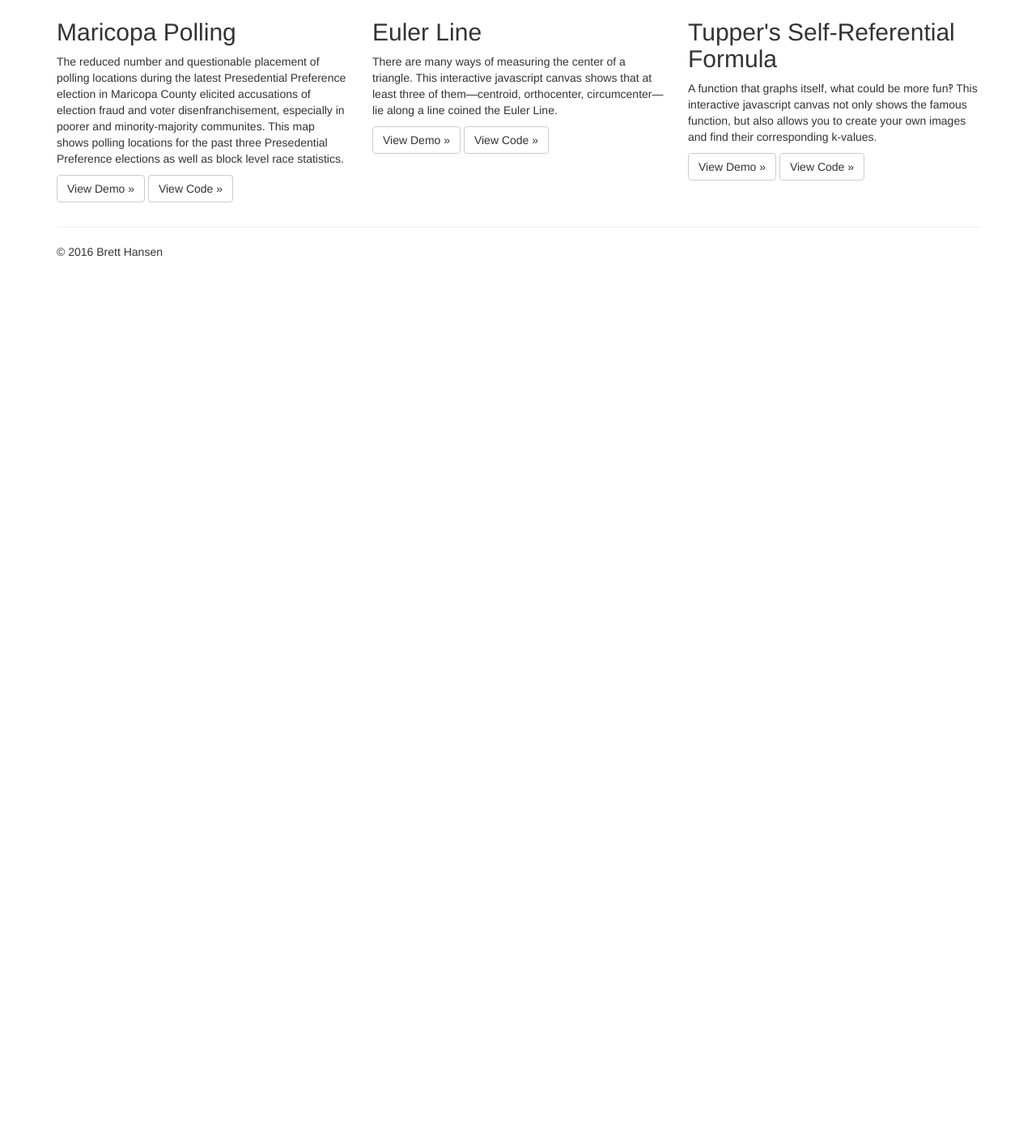
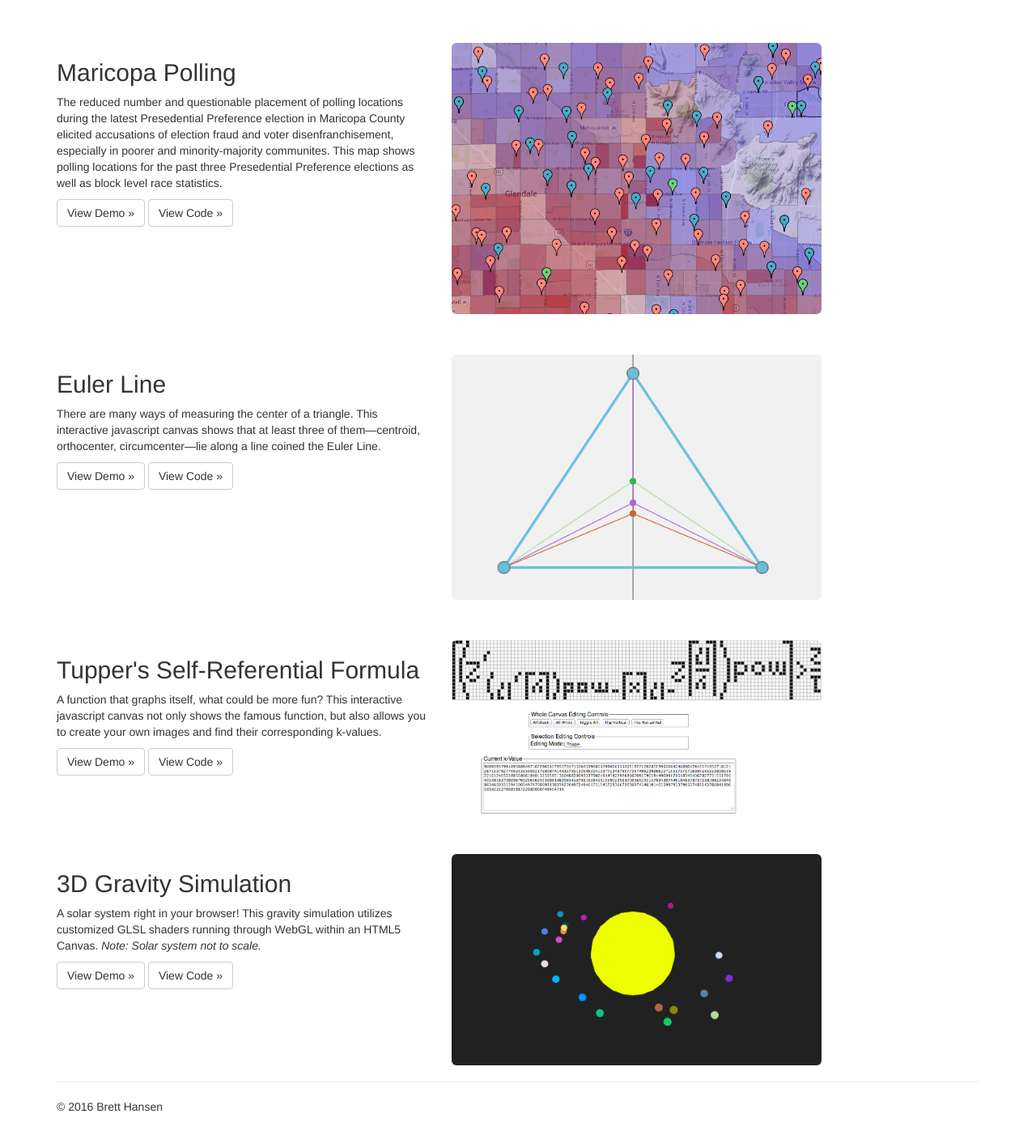
Before and after one commit to BrettHansen/bretthansen.github.io, a plain HTML site: page index.html in a window 1280 px wide. Shown: the part 304-1711 px from the top of the page at 81% size. Before the commit the page ends 800 px from the top, so only its background shows below. Drawn offline with nearby package versions, Linux system fonts and the light colour scheme; a script that the page names is missing.

Commit message:
Added images and changed page layout.

```diff
--- a/index.html
+++ b/index.html
@@ -22,11 +22,11 @@
     <nav class="navbar navbar-inverse navbar-fixed-top">
       <div class="container">
         <div id="navbar" class="navbar-collapse collapse">
-          <ul class="nav navbar-nav navbar-right">
+          <ul class="nav navbar-nav">
             <li><a href="http://www.github.com/bretthansen">Github</a></li>
             <li><a href="http://www.linkedin.com/in/brettjhansen">LinkedIn</a></li>
           </ul>
-        </div><!--/.navbar-collapse -->
+        </div>
       </div>
     </nav>
 
@@ -39,23 +39,47 @@
 
     <div class="container">
       <div class="row">
-        <div class="col-md-4">
+        <div class="col-md-5">
           <h2>Maricopa Polling</h2>
           <p>The reduced number and questionable placement of polling locations during the latest Presedential Preference election in Maricopa County elicited accusations of election fraud and voter disenfranchisement, especially in poorer and minority-majority communites. This map shows polling locations for the past three Presedential Preference elections as well as block level race statistics.</p>
           <p><a class="btn btn-default" href="http://bretthansen.github.io/MaricopaPolling" role="button">View Demo &raquo;</a>
           <a class="btn btn-default" href="https://github.com/bretthansen/MaricopaPolling" role="button">View Code &raquo;</a></p>
         </div>
-        <div class="col-md-4">
+        <div class="col-md-5">
+          <img class="img-rounded img-responsive" src="./images/maricopa.png">
+        </div>
+      </div>
+      <div class="row">
+        <div class="col-md-5">
           <h2>Euler Line</h2>
           <p>There are many ways of measuring the center of a triangle. This interactive javascript canvas shows that at least three of them&mdash;centroid, orthocenter, circumcenter&mdash;lie along a line coined the Euler Line.</p>
           <p><a class="btn btn-default" href="http://bretthansen.github.io/EulerLine" role="button">View Demo &raquo;</a>
           <a class="btn btn-default" href="https://github.com/bretthansen/EulerLine" role="button">View Code &raquo;</a></p>
-       </div>
-        <div class="col-md-4">
+        </div>
+        <div class="col-md-5">
+          <img class="img-rounded img-responsive" src="./images/euler.png">
+        </div>
+      </div>
+      <div class="row">
+        <div class="col-md-5">
           <h2>Tupper's Self-Referential Formula</h2>
-          <p>A function that graphs itself, what could be more fun&#8253; This interactive javascript canvas not only shows the famous function, but also allows you to create your own images and find their corresponding k-values.</p>
+          <p>A function that graphs itself, what could be more fun? This interactive javascript canvas not only shows the famous function, but also allows you to create your own images and find their corresponding k-values.</p>
           <p><a class="btn btn-default" href="http://bretthansen.github.io/Tupper" role="button">View Demo &raquo;</a>
           <a class="btn btn-default" href="https://github.com/bretthansen/Tupper" role="button">View Code &raquo;</a></p>
+        </div>
+        <div class="col-md-5">
+          <img class="img-rounded img-responsive" src="./images/tupper.png">
+        </div>
+      </div>
+      <div class="row">
+        <div class="col-md-5">
+          <h2>3D Gravity Simulation</h2>
+          <p>A solar system right in your browser! This gravity simulation utilizes customized GLSL shaders running through WebGL within an HTML5 Canvas. <i>Note: Solar system not to scale.</i></p>
+          <p><a class="btn btn-default" href="http://bretthansen.github.io/Gravity" role="button">View Demo &raquo;</a>
+          <a class="btn btn-default" href="https://github.com/bretthansen/Gravity" role="button">View Code &raquo;</a></p>
+        </div>
+        <div class="col-md-5">
+          <img class="img-rounded img-responsive" src="./images/gravity.png">
         </div>
       </div>
 
--- a/stylesheet.css
+++ b/stylesheet.css
@@ -1,5 +1,9 @@
 /* Move down content because we have a fixed navbar that is 50px tall */
 body {
-  padding-top: 50px;
-  padding-bottom: 20px;
+	padding-top: 50px;
+	padding-bottom: 20px;
 }
+
+.row {
+	margin-top: 50px;
+}
```
Also changed, not shown: images/euler.png (added), images/gravity.png (added), images/maricopa.png (added), images/tupper.png (added).
